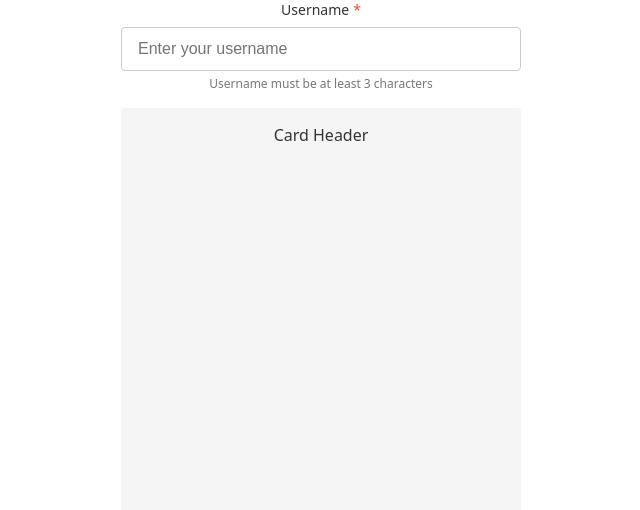
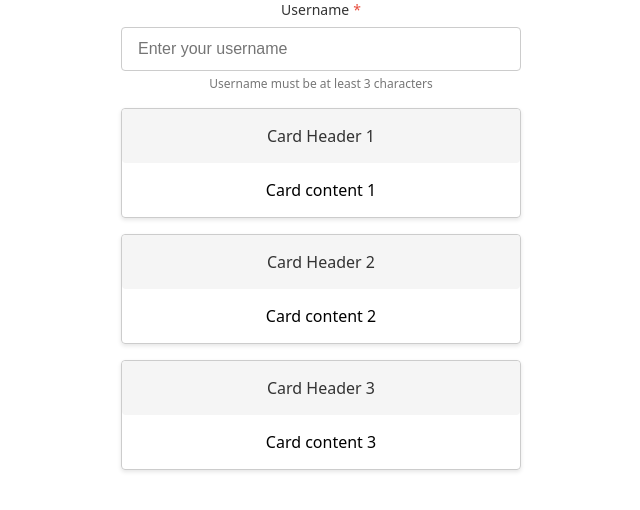
Before and after one commit to jkirito-org/cautious-fiesta, a React (Vite) app: page / in a window 1280 px wide. Shown: the top 510 px of the page, without its empty margins (319-959 px from the left). Built offline with nearby package versions, Linux system fonts and the light colour scheme.

Commit message:
Add mock card data to App and update Card styles for enhanced layout and appearance

```diff
--- a/src/App.tsx
+++ b/src/App.tsx
@@ -1,6 +1,21 @@
 import "./App.css";
 import { Card } from "./components/Base/Card";
 import Input from "./components/Base/Input";
+
+const mockCardData = [
+  {
+    header: "Card Header 1",
+    content: "Card content 1",
+  },
+  {
+    header: "Card Header 2",
+    content: "Card content 2",
+  },
+  {
+    header: "Card Header 3",
+    content: "Card content 3",
+  },
+];
 
 function App() {
   return (
@@ -13,9 +28,11 @@ function App() {
           onChange={(value) => console.log(value)}
           helperText="Username must be at least 3 characters"
         />
-        <Card header="Card Header">
-          <p>Card content</p>
-        </Card>
+        {mockCardData.map((card) => (
+          <Card key={card.header} header={card.header}>
+            <p>{card.content}</p>
+          </Card>
+        ))}
       </div>
     </div>
   );
--- a/src/components/Base/Card.scss
+++ b/src/components/Base/Card.scss
@@ -1,12 +1,14 @@
 .card {
     width: 100%;
-    height: 100%;
     position: relative;
+    border: 1px solid #ccc;
+    box-shadow: 0 2px 4px rgba(0, 0, 0, 0.1);
+    border-radius: 4px;
+    margin-top: 1rem;
 }
 
 .card-header {
     width: 100%;
-    height: 100%;
     position: relative;
     background-color: #f5f5f5;
     border-radius: 4px;
@@ -17,7 +19,6 @@
 
 .card-body {
     width: 100%;
-    height: 100%;
     position: relative;
     padding: 1rem;
 }
```
